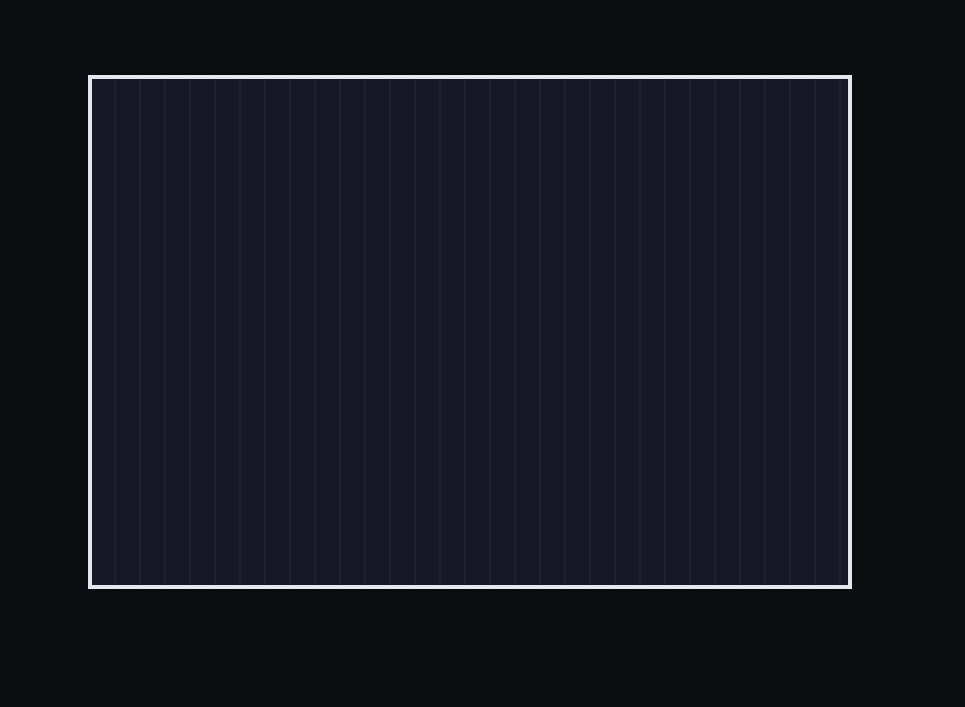
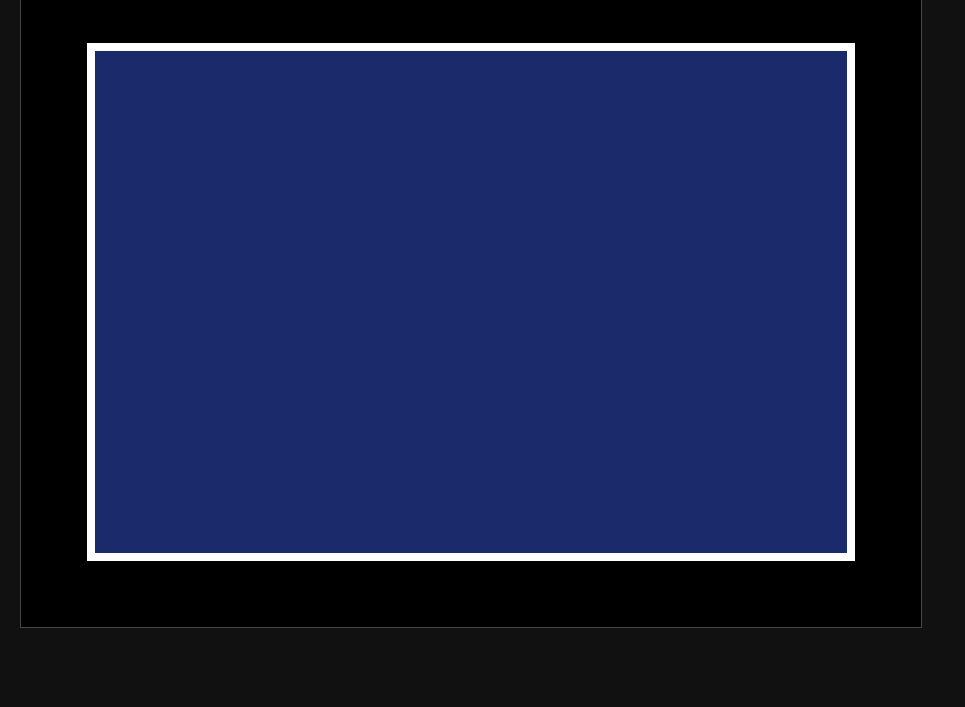
Before and after one commit to jonathan010110/Qix, a website built with Vite: page index.html in a window 1280 px wide. Shown: the part 93-800 px from the top of the page, without its empty margins (0-965 px from the left). Built offline with nearby package versions, Linux system fonts and the light colour scheme.

Commit message:
refactor: update index.html structure and styles for SVG rendering

```diff
--- a/index.html
+++ b/index.html
@@ -1,70 +1,22 @@
 <!doctype html>
 <html lang="de">
 <head>
-  <meta charset="UTF-8" />
-  <meta name="viewport" content="width=device-width, initial-scale=1.0" />
-  <title>Qix – SVG Spielfeld</title>
-  <link rel="stylesheet" href="style.css" />
+  <meta charset="utf-8" />
+  <meta name="viewport" content="width=device-width, initial-scale=1" />
+  <title>SVG Test</title>
 </head>
-<body>
-  <h1>Qix – SVG Spielfeld</h1>
+<body style="margin:0; padding:20px; background:#111; color:#fff; font-family:sans-serif;">
+  <h1 style="margin:0 0 12px;">SVG Test</h1>
 
-  <svg
-    id="game"
-    viewBox="0 0 900 650"
-    width="900"
-    height="650"
-    role="img"
-    aria-label="Qix Spielfeld"
-  >
+  <svg viewBox="0 0 900 650" width="900" height="650" style="display:block; border:1px solid #444;">
     <!-- Hintergrund -->
-    <rect class="bg" x="0" y="0" width="900" height="650" />
+    <rect x="0" y="0" width="900" height="650" style="fill:#000 !important;"></rect>
 
-    <!-- Spielfeld-Gruppe -->
-    <g id="playfield" transform="translate(70 70)">
-      <!-- Innenfläche -->
-      <rect class="inside" x="0" y="0" width="760" height="510" />
-
-      <!-- OPTIONAL: Grid -->
-      <g class="grid">
-        <!-- vertikale Linien -->
-        <!-- step=25, width=760 -->
-        <!-- (das ist absichtlich simpel statisch; später könnt ihr das per JS generieren) -->
-        <line x1="0"   y1="0" x2="0"   y2="510" />
-        <line x1="25"  y1="0" x2="25"  y2="510" />
-        <line x1="50"  y1="0" x2="50"  y2="510" />
-        <line x1="75"  y1="0" x2="75"  y2="510" />
-        <line x1="100" y1="0" x2="100" y2="510" />
-        <line x1="125" y1="0" x2="125" y2="510" />
-        <line x1="150" y1="0" x2="150" y2="510" />
-        <line x1="175" y1="0" x2="175" y2="510" />
-        <line x1="200" y1="0" x2="200" y2="510" />
-        <line x1="225" y1="0" x2="225" y2="510" />
-        <line x1="250" y1="0" x2="250" y2="510" />
-        <line x1="275" y1="0" x2="275" y2="510" />
-        <line x1="300" y1="0" x2="300" y2="510" />
-        <line x1="325" y1="0" x2="325" y2="510" />
-        <line x1="350" y1="0" x2="350" y2="510" />
-        <line x1="375" y1="0" x2="375" y2="510" />
-        <line x1="400" y1="0" x2="400" y2="510" />
-        <line x1="425" y1="0" x2="425" y2="510" />
-        <line x1="450" y1="0" x2="450" y2="510" />
-        <line x1="475" y1="0" x2="475" y2="510" />
-        <line x1="500" y1="0" x2="500" y2="510" />
-        <line x1="525" y1="0" x2="525" y2="510" />
-        <line x1="550" y1="0" x2="550" y2="510" />
-        <line x1="575" y1="0" x2="575" y2="510" />
-        <line x1="600" y1="0" x2="600" y2="510" />
-        <line x1="625" y1="0" x2="625" y2="510" />
-        <line x1="650" y1="0" x2="650" y2="510" />
-        <line x1="675" y1="0" x2="675" y2="510" />
-        <line x1="700" y1="0" x2="700" y2="510" />
-        <line x1="725" y1="0" x2="725" y2="510" />
-        <line x1="750" y1="0" x2="750" y2="510" />
-      </g>
-
-      <!-- Rahmen -->
-      <rect class="border" x="0" y="0" width="760" height="510" />
+    <!-- Spielfeld -->
+    <g transform="translate(70 70)">
+      <rect x="0" y="0" width="760" height="510" style="fill:#1b2a6b !important;"></rect>
+      <rect x="0" y="0" width="760" height="510"
+            style="fill:none !important; stroke:#fff !important; stroke-width:8 !important;"></rect>
     </g>
   </svg>
 </body>
```
